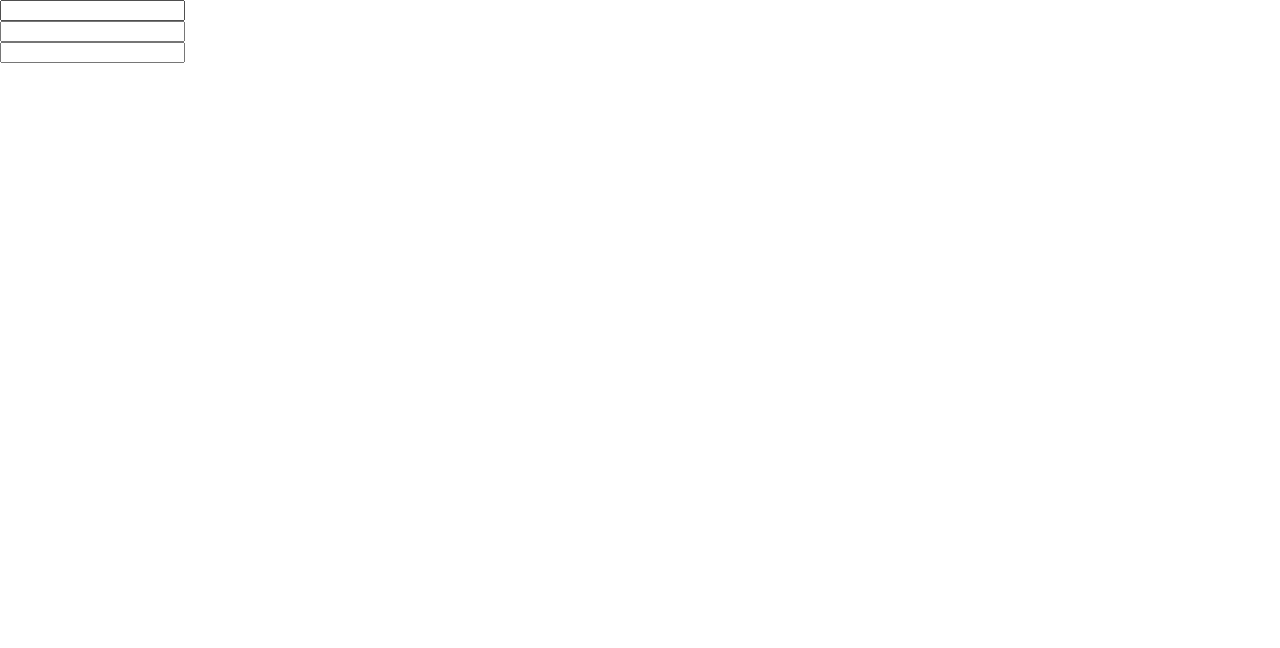
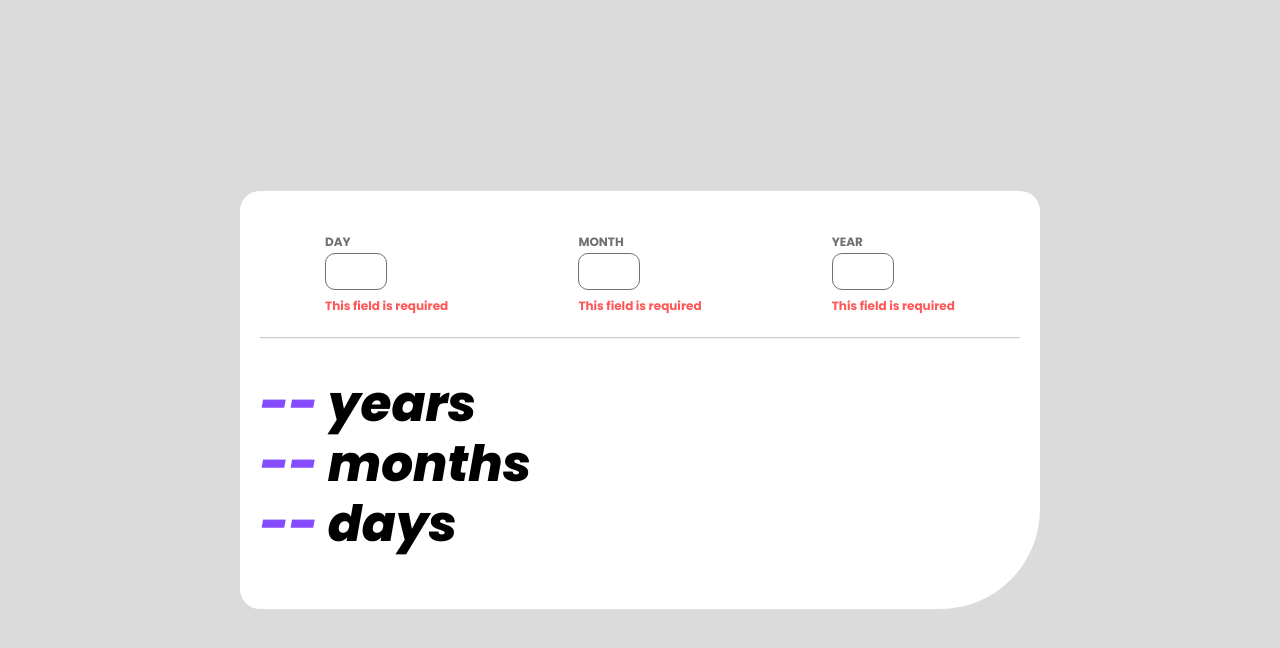
Before and after one commit to matheusrobertodasilva/age-calculator-app-main, a plain HTML site: page index.html in a window 1280 px wide. Drawn offline with nearby package versions, Linux system fonts and the light colour scheme.

Commit message:
finalizar lógica do código js

```diff
--- a/css/main.css
+++ b/css/main.css
@@ -19,6 +19,105 @@
 
 /* - Font size (inputs): 32px */
 
---Poppins: 'Poppins', sem serifa;
+--Poppins: 'Poppins', sans-serif;
 
 }
+
+body{
+    background-color: var(--Light-grey);
+    display: flex;
+    justify-content: center;
+    align-items: center;
+    height: 100vh;
+    font-family: var(--Poppins);
+}
+
+.component{
+    background-color: var(--White);
+    border-radius: 20px 20px 100px 20px;
+    width: 45vh;
+}
+
+.content{
+    padding: 20px;
+}
+
+/* Form  */
+
+.data_input{
+    display: flex;
+    justify-content: space-around;
+    align-items: center;
+    margin: 20px 0;
+}
+
+.fields{
+    display: flex;
+    flex-direction: column;
+    justify-content: center;
+    margin: 5px;
+}
+
+.tag_input{
+    color: var(--Smokey-grey);
+    font-weight: 700;
+    font-size: 12px;
+}
+
+.field{
+    border-style: none;
+    border: 1px solid var(--Smokey-grey);
+    border-radius: 10px;
+    padding: 10px;
+    width: 40px;
+    margin-top: 5px;
+}
+
+.fields{
+
+}
+
+.tag_input{
+
+}
+
+.field{
+
+}
+
+hr{
+   text-decoration: none;
+   color: var(--Light-grey);
+   opacity: 0.5;
+}
+
+.message_error{
+    color: var(--Light-red);
+    font-size: 12px;
+    margin-top: 10px;
+}
+
+/* Result */
+
+.result{
+    margin: 40px 0;
+    font-family: var(--Poppins);
+}
+
+.result_title{
+    font-size: 50px;
+    font-weight: 800;
+    font-style: italic;
+    margin-bottom: 10px;
+}
+
+.result_title span{
+    color: var(--Purple);
+}
+
+@media screen and (min-width:1280px){
+    .component{
+        width: 100vh;
+    }
+
+}
--- a/index.html
+++ b/index.html
@@ -10,28 +10,37 @@
 <body>
     <section class="component">
 
-        <div class="data_input">
+        <div class="content">
+
+            <form class="data_input">
                 <fieldset class="fields">
-                <label for="" class="tag_input"></label>
-                <input type="text" class="field">
+                    <label for="inDay" class="tag_input">DAY</label>
+                    <input id="inDay" name="day" type="text" class="field">
+                    <span class="message_error">This field is required</span>
                 </fieldset>
                 <fieldset class="fields">
-                <label for="" class="tag_input"></label>
-                <input type="text" class="field">
+                    <label for="inMonth" class="tag_input">MONTH</label>
+                    <input id="inMonth" name="month" type="text" class="field">
+                    <span class="message_error">This field is required</span>
                 </fieldset>
                 <fieldset class="fields">
-                <label for="" class="tag_input"></label>
-                <input type="text" class="field">
+                    <label for="inYear" class="tag_input">YEAR</label>
+                    <input id="inYear" name="year" type="text" class="field">
+                    <span class="message_error">This field is required</span>
                 </fieldset>
+            </form>
+
+            <hr/>
+
+            <div class="result">
+                <p class="result_title"><span id="outYear">--</span> years</p>
+                <p class="result_title"><span id="outMonth">--</span> months</p>
+                <p class="result_title"><span id="outDay">--</span> days</p>
             </div>
 
-        <br class="line">
+        </div>
 
-        <div class="result">
-            <p class="result_title"><span></span></p>
-            <p class="result_title"><span></span></p>
-            <p class="result_title"><span></span></p>
-        </div>
     </section>
+    <script src="./js/main.js"></script>
 </body>
 </html>
--- /dev/null
+++ b/js/main.js
@@ -0,0 +1,44 @@
+/*
+Processamento
+
+- verificar se o dia é maior que 31;
+- verificar se o mês é maior que 12;
+- verifica se o ano é maior que o atual;
+
+Saida de dados
+
+- anos de vida;
+- meses de vida
+- dias de vida;
+*/
+
+
+
+// Referencia de elementos
+const inDay = document.getElementById("inDay");
+const inMonth = document.getElementById("inMonth");
+const inYear = document.getElementById("inYear");
+const outDay = document.getElementById("outDay");
+const outMonth = document.getElementById("outMonth");
+const outYear = document.getElementById("outYear");
+
+// Entrada de dados
+let day = Number(inDay.value);
+let month = Number(inMonth.value);
+let year = Number(inYear.value);
+
+// Processamento
+// let date = new Date();
+// let age = date.getFullYear() - year;
+// let ageMonth = (month - (date.getMonth() + 1));
+// let ageDay = ();
+// Saida de dados
+
+
+
+
+inYear.addEventListener("blur", () => {
+    outYear.textContent = age;
+    outMonth.textContent = ageMonth;
+    outDay.textContent = ageDay;
+})
```
Lines whose indentation alone changed are shown as unchanged.
